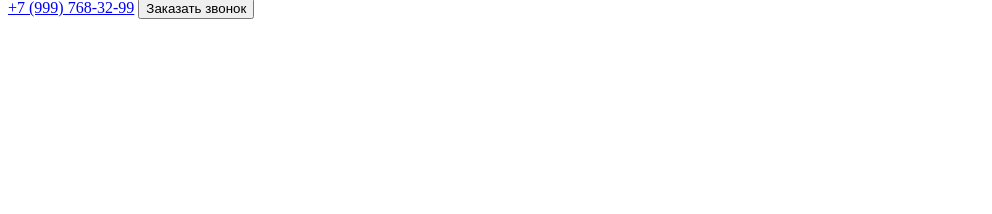
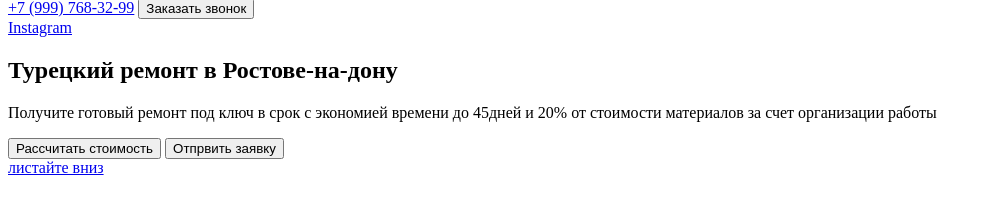
Before and after one commit to ArtemPPPP/repair-design, a plain HTML site: page index.html in a window 1280 px wide. Shown: the part 46-260 px from the top of the page, without its empty margins (0-992 px from the left). Drawn offline with Linux system fonts and the light colour scheme.

Commit message:
Add files via upload

```diff
--- a/index.html
+++ b/index.html
@@ -28,5 +28,22 @@
         </div>
         <!-- /.container -->
     </header>
+    <main>
+        <section class="hero">
+            <a href="#" class="instagram">Instagram</a>
+            <div class="containrer">
+                <div class="hero__content">
+                    <h1 class="title hero__title">Турецкий ремонт в Ростове-на-дону</h1>
+                    <p class="hero__text">Получите готовый ремонт под ключ в срок с экономией времени до 45дней и 20% от стоимости материалов за счет организации работы</p>
+                    <button class="button hero__button--primary" >Рассчитать стоимость</button>
+                    <button class="button hero__button--outline" >Отпрвить заявку</button>
+                </div>
+            </div>
+            <!-- /.containrer -->
+
+            <a href="#" class="scroll-down">листайте вниз</a>
+        </section>
+
+    </main>
 </body>
 </html>
```
